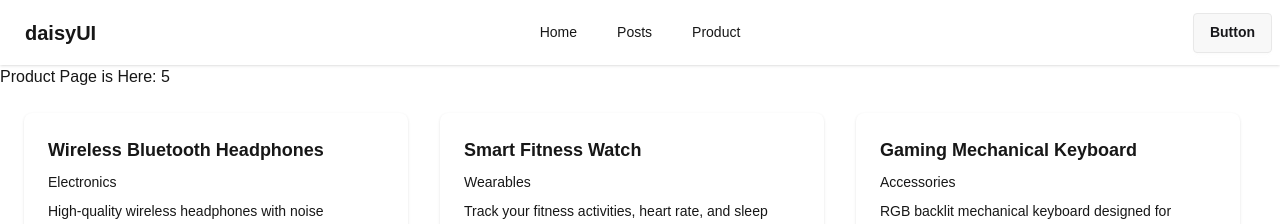
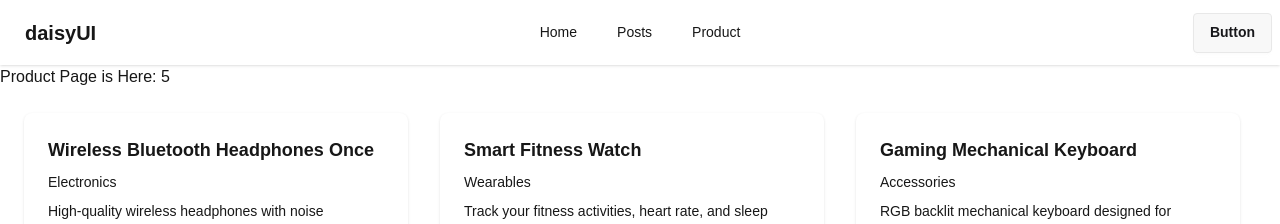
Before and after one commit to MdRoyet/nextjs-data-fetching, a Next.js app: page /products in a window 1280 px wide. Shown: the top 224 px of the page. Built offline with nearby package versions, Linux system fonts and the light colour scheme; data requests are answered from the project's data file.

Commit message:
validate

```diff
--- a/db.json
+++ b/db.json
@@ -2,7 +2,7 @@
   "products": [
     {
       "id": 1,
-      "name": "Wireless Bluetooth Headphones",
+      "name": "Wireless Bluetooth Headphones  Once",
       "category": "Electronics",
       "price": 59.99,
       "stock": 120,
--- a/src/app/products/page.jsx
+++ b/src/app/products/page.jsx
@@ -2,7 +2,7 @@ import ProductCard from "@/components/ProductCard";
 
 const getProducts = async () => {
   const res = await fetch("http://localhost:5000/products", {
-    cache: "no-store",
+    next: { revalidate: 20 },
   });
   return res.json();
 };
```
